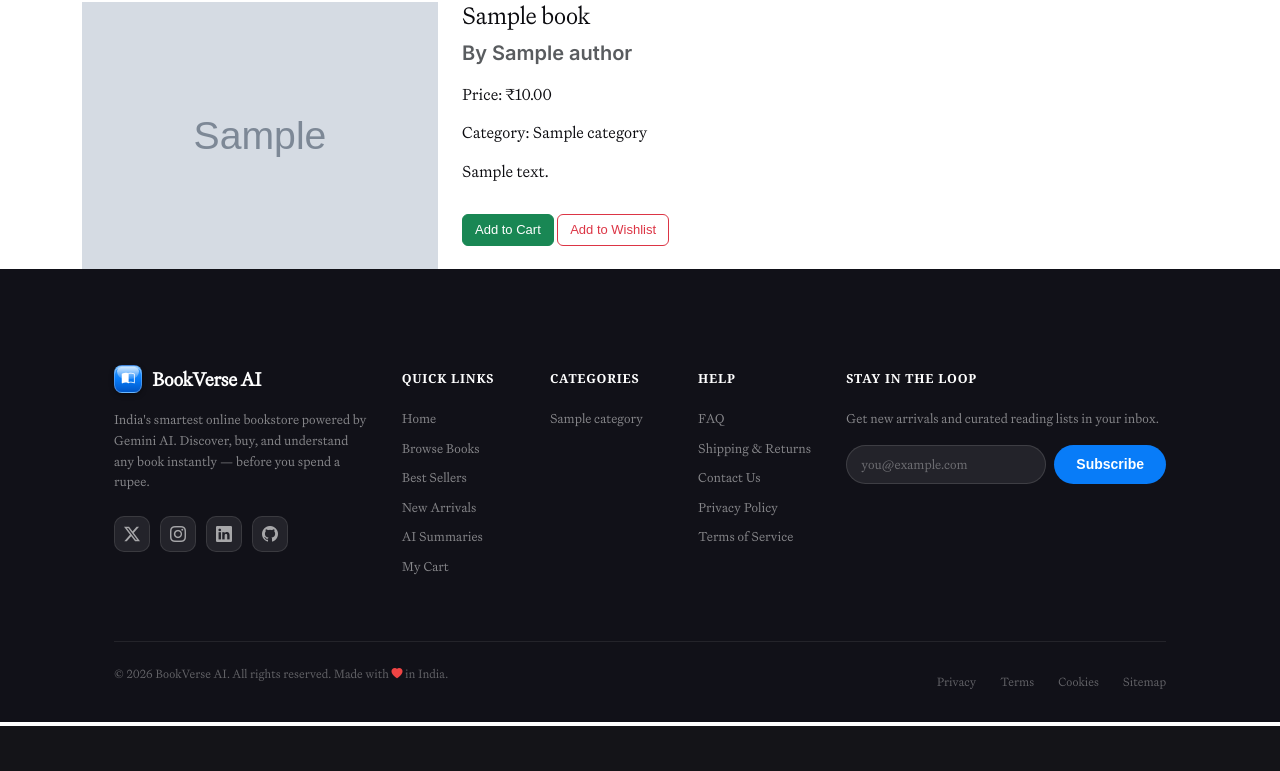
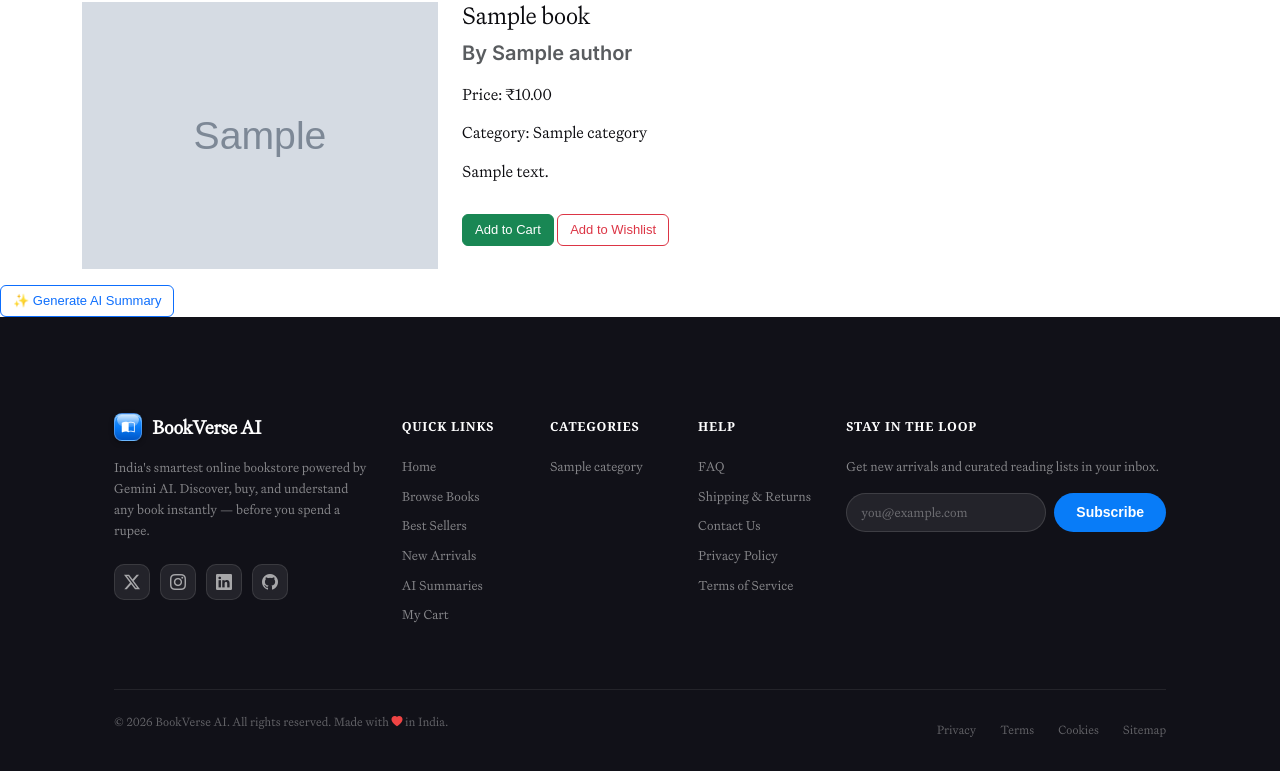
Before and after one commit to Angel5326/bookverse-ai, a Django app: a page that uses templates/store/book_detail.html in a window 1280 px wide. Shown: the part 74-845 px from the top of the page. Before the commit the page ends 800 px from the top, so only its background shows below. Run offline with Django 5.2, Linux system fonts and the light colour scheme; tables that the repository leaves empty hold one stand-in row (values such as "Sample post"); grey boxes marked "Sample" are stand-in pictures; parts of the project's set-up code (start-up, migrations or seed data) failed here and were passed over; some web fonts are replaced.

Commit message:
feat: AI Book Summary successfully integrated and tested for all books

```diff
--- a/ai_summary/urls.py
+++ b/ai_summary/urls.py
@@ -4,5 +4,5 @@ from . import views
 app_name = 'ai_summary'
 
 urlpatterns = [
-    # AI URLs – Person 5 fill pannuvaanga
+    path('generate/<int:book_id>/', views.get_summary, name='get_summary'),
 ]
--- a/templates/store/book_detail.html
+++ b/templates/store/book_detail.html
@@ -22,4 +22,52 @@
         </div>
     </div>
 </div>
+<!-- Button to trigger AI -->
+<button id="ai-summary-btn" class="btn btn-outline-primary mt-3" data-book-id="{{ book.id }}">
+    ✨ Generate AI Summary
+</button>
+
+<!-- Loading Spinner (Hidden by default) -->
+<div id="loading-spinner" class="mt-3 d-none">
+    <div class="spinner-border text-primary" role="status"></div>
+    <span>Generating AI Summary... (This may take up to 10 seconds)</span>
+
+</div>
+
+<!-- Summary Display Area -->
+<div id="ai-summary-box" class="mt-3 p-3 bg-light border rounded d-none">
+    <h5><i class="bi bi-robot"></i> AI Summary</h5>
+    <p id="ai-summary-text" class="mb-0 text-muted"></p>
+</div>
+
+<script>
+document.getElementById('ai-summary-btn').addEventListener('click', function() {
+    const bookId = this.getAttribute('data-book-id');
+    const btn = this;
+    const spinner = document.getElementById('loading-spinner');
+    const summaryBox = document.getElementById('ai-summary-box');
+    const summaryText = document.getElementById('ai-summary-text');
+
+    // UI Updates
+    btn.classList.add('d-none');
+    spinner.classList.remove('d-none');
+
+    // AJAX Call to Django
+    fetch(`/ai/generate/${bookId}/`)
+        .then(response => response.json())
+        .then(data => {
+            spinner.classList.add('d-none');
+            summaryBox.classList.remove('d-none');
+            summaryText.innerText = data.summary;
+        })
+        .catch(error => {
+            spinner.classList.add('d-none');
+            btn.classList.remove('d-none');
+            alert("Error generating summary. Please check terminal.");
+            console.error(error);
+        });
+});
+</script>
+
+
 {% endblock %}
```
Also changed, not shown: ai_summary/models.py (+8 -1 lines), ai_summary/services.py (added, +34 -0 lines), ai_summary/views.py (+24 -2 lines), ai_summary/migrations/0001_initial.py (added).
